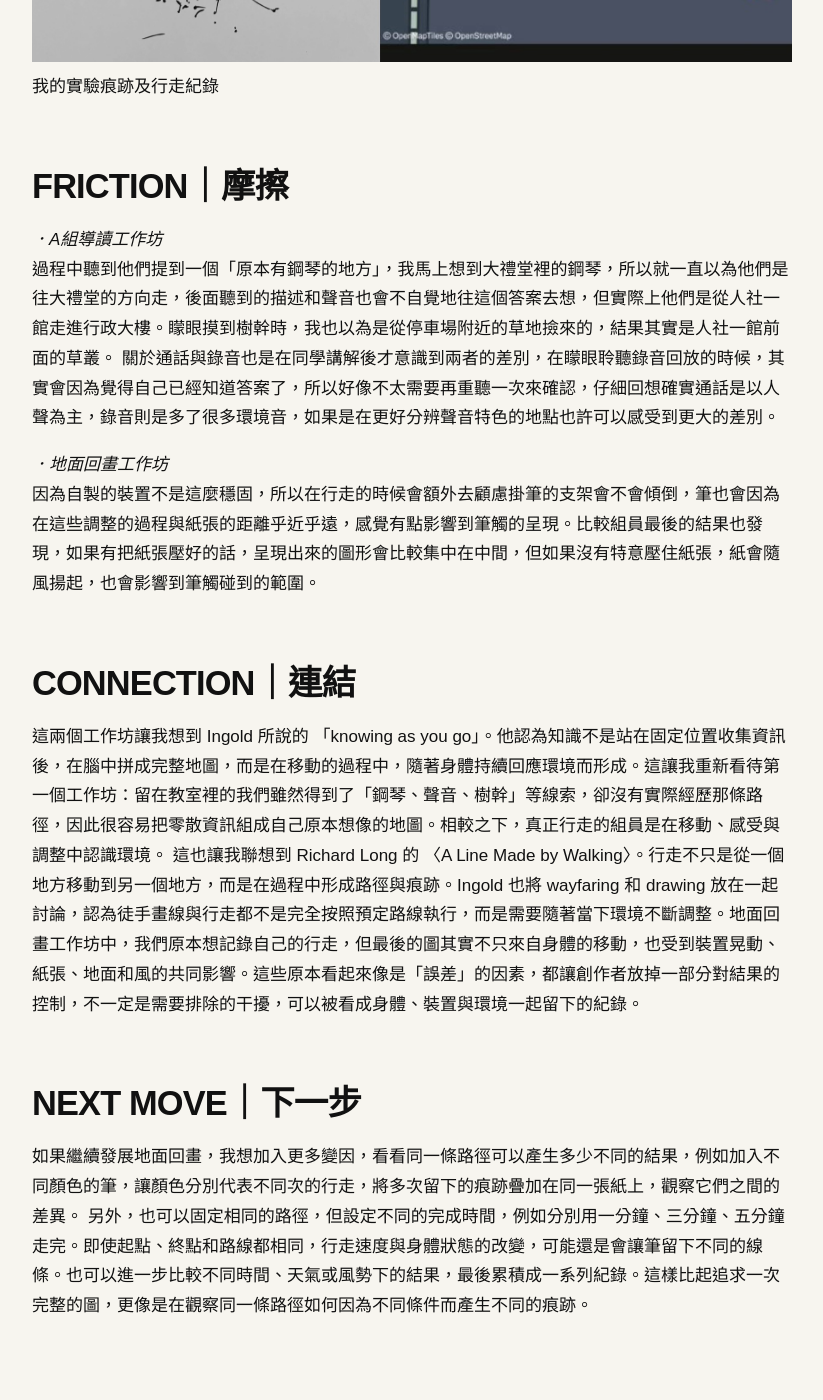
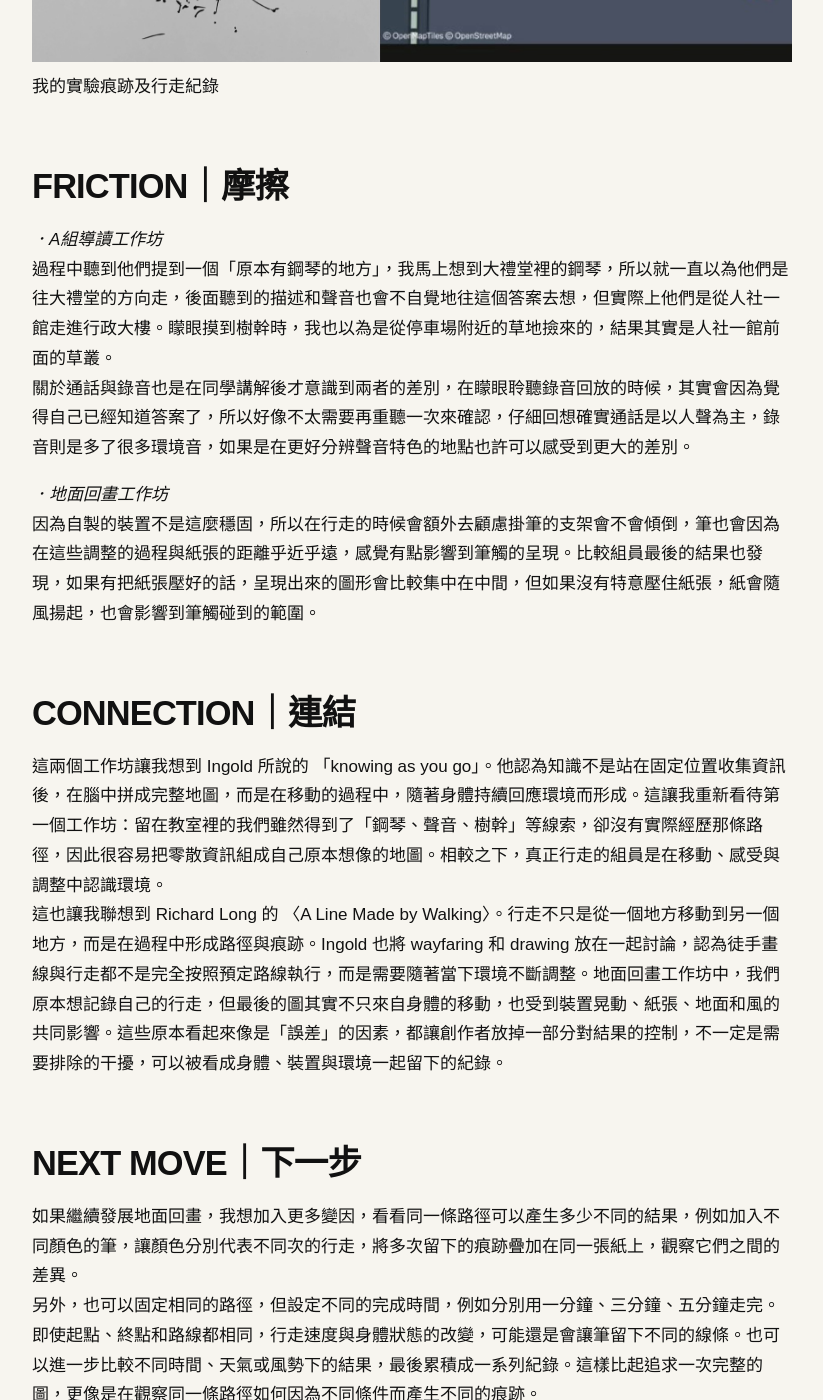
Before and after one commit to liki1928/fieldworkarchive, a Jekyll site: the page built from weeks/week-03.md, in a window 1280 px wide and 1400 px high, scrolled down 3049 px. Shown: the whole window, without its empty margins (48-871 px from the left). Built offline with Jekyll 4.4.1, drawn with Linux system fonts in a browser that asks for light colours.

```diff
--- a/weeks/week-03.md
+++ b/weeks/week-03.md
@@ -27,7 +27,7 @@ permalink: /weeks/week-03/
 ## FRICTION｜摩擦
 <!-- 描述一個沒有如預期發生的瞬間。 -->
 _．A組導讀工作坊_<br>
-過程中聽到他們提到一個「原本有鋼琴的地方」，我馬上想到大禮堂裡的鋼琴，所以就一直以為他們是往大禮堂的方向走，後面聽到的描述和聲音也會不自覺地往這個答案去想，但實際上他們是從人社一館走進行政大樓。矇眼摸到樹幹時，我也以為是從停車場附近的草地撿來的，結果其實是人社一館前面的草叢。
+過程中聽到他們提到一個「原本有鋼琴的地方」，我馬上想到大禮堂裡的鋼琴，所以就一直以為他們是往大禮堂的方向走，後面聽到的描述和聲音也會不自覺地往這個答案去想，但實際上他們是從人社一館走進行政大樓。矇眼摸到樹幹時，我也以為是從停車場附近的草地撿來的，結果其實是人社一館前面的草叢。<br>
 關於通話與錄音也是在同學講解後才意識到兩者的差別，在矇眼聆聽錄音回放的時候，其實會因為覺得自己已經知道答案了，所以好像不太需要再重聽一次來確認，仔細回想確實通話是以人聲為主，錄音則是多了很多環境音，如果是在更好分辨聲音特色的地點也許可以感受到更大的差別。
 
 _．地面回畫工作坊_<br>
@@ -35,10 +35,10 @@ _．地面回畫工作坊_<br>
 
 ## CONNECTION｜連結
 <!-- 選擇本週閱讀或課堂案例中的一個概念。它如何改變你對上述瞬間的理解？ -->
-這兩個工作坊讓我想到 Ingold 所說的 「knowing as you go」。他認為知識不是站在固定位置收集資訊後，在腦中拼成完整地圖，而是在移動的過程中，隨著身體持續回應環境而形成。這讓我重新看待第一個工作坊：留在教室裡的我們雖然得到了「鋼琴、聲音、樹幹」等線索，卻沒有實際經歷那條路徑，因此很容易把零散資訊組成自己原本想像的地圖。相較之下，真正行走的組員是在移動、感受與調整中認識環境。
+這兩個工作坊讓我想到 Ingold 所說的 「knowing as you go」。他認為知識不是站在固定位置收集資訊後，在腦中拼成完整地圖，而是在移動的過程中，隨著身體持續回應環境而形成。這讓我重新看待第一個工作坊：留在教室裡的我們雖然得到了「鋼琴、聲音、樹幹」等線索，卻沒有實際經歷那條路徑，因此很容易把零散資訊組成自己原本想像的地圖。相較之下，真正行走的組員是在移動、感受與調整中認識環境。<br>
 這也讓我聯想到 Richard Long 的 〈A Line Made by Walking〉。行走不只是從一個地方移動到另一個地方，而是在過程中形成路徑與痕跡。Ingold 也將 wayfaring 和 drawing 放在一起討論，認為徒手畫線與行走都不是完全按照預定路線執行，而是需要隨著當下環境不斷調整。地面回畫工作坊中，我們原本想記錄自己的行走，但最後的圖其實不只來自身體的移動，也受到裝置晃動、紙張、地面和風的共同影響。這些原本看起來像是「誤差」的因素，都讓創作者放掉一部分對結果的控制，不一定是需要排除的干擾，可以被看成身體、裝置與環境一起留下的紀錄。
 
 ## NEXT MOVE｜下一步
 <!-- 如果把這個發現轉化成工具、介面、規則、身體技術或作品，你下一步會測試什麼？ -->
-如果繼續發展地面回畫，我想加入更多變因，看看同一條路徑可以產生多少不同的結果，例如加入不同顏色的筆，讓顏色分別代表不同次的行走，將多次留下的痕跡疊加在同一張紙上，觀察它們之間的差異。
+如果繼續發展地面回畫，我想加入更多變因，看看同一條路徑可以產生多少不同的結果，例如加入不同顏色的筆，讓顏色分別代表不同次的行走，將多次留下的痕跡疊加在同一張紙上，觀察它們之間的差異。<br>
 另外，也可以固定相同的路徑，但設定不同的完成時間，例如分別用一分鐘、三分鐘、五分鐘走完。即使起點、終點和路線都相同，行走速度與身體狀態的改變，可能還是會讓筆留下不同的線條。也可以進一步比較不同時間、天氣或風勢下的結果，最後累積成一系列紀錄。這樣比起追求一次完整的圖，更像是在觀察同一條路徑如何因為不同條件而產生不同的痕跡。
```
